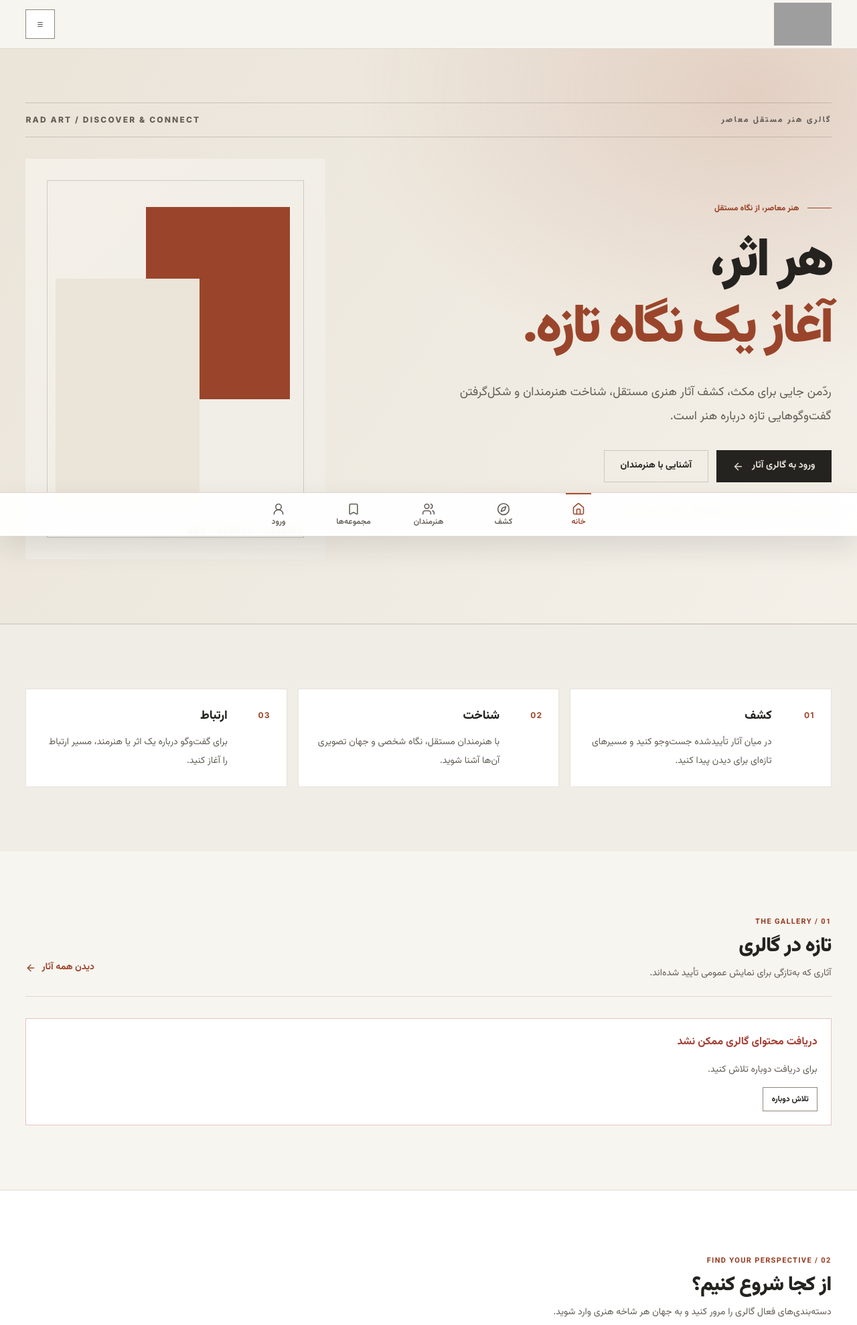
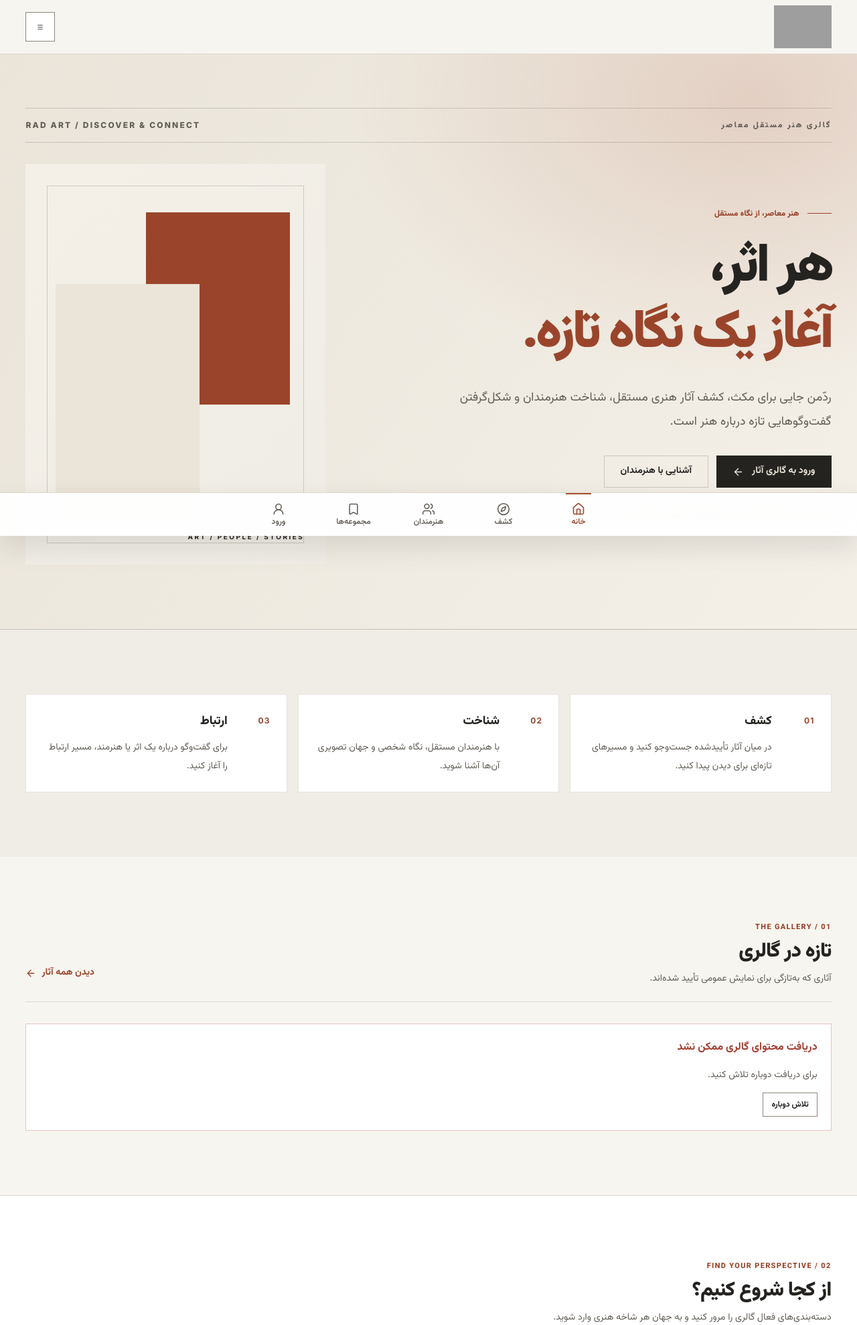
Before and after one commit to AminBrave/rad-art-marketplace, a Laravel app: page / in a window 1280 px wide. Shown: the top 1978 px of the page at 67% size. Run offline with Laravel 12, Linux system fonts and the light colour scheme; style sheets or scripts are compiled from the project's sources; grey boxes are pictures that could not be loaded.

Commit message:
Align Radix drawer offset with responsive header height

```diff
--- a/resources/css/app.css
+++ b/resources/css/app.css
@@ -82,6 +82,12 @@
     .rd-page-frame,
     .rd-page-frame--workspace {
         width: 100%;
+    }
+}
+
+@media (min-width: 640px) {
+    :root {
+        --header-height: 5rem;
     }
 }
 
```
